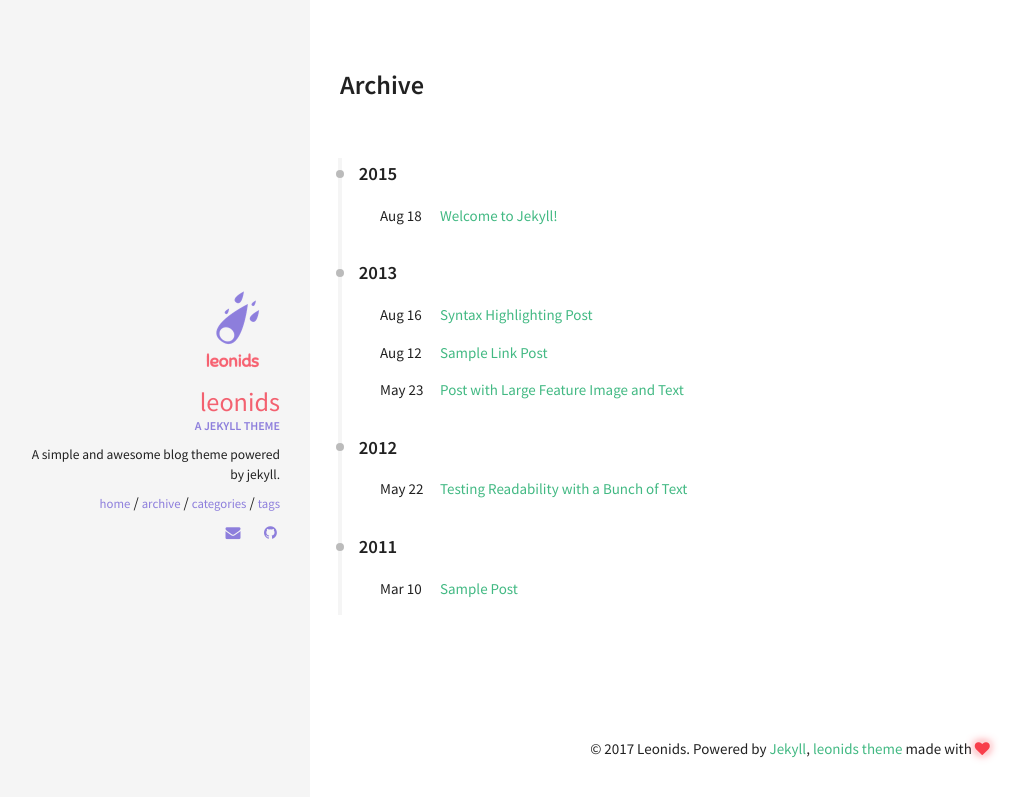
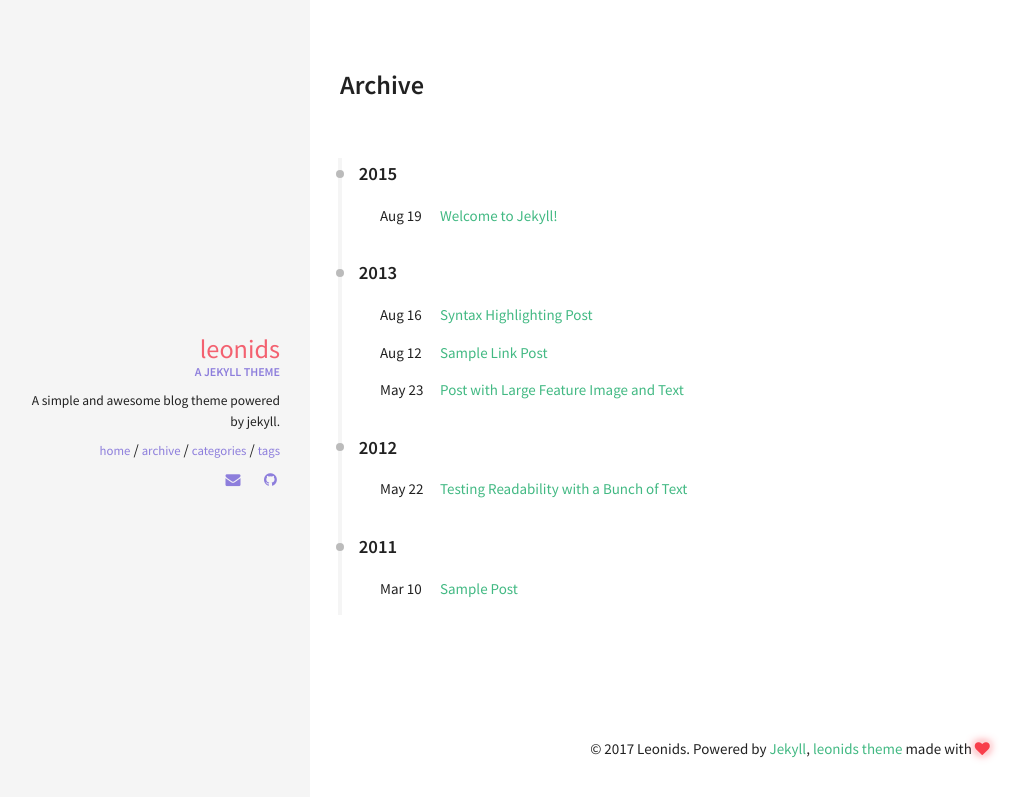
Before and after one commit to gladier/gladier.github.io, a Jekyll site: the page built from archive.html, in a window 1280 px wide. Shown: the top 797 px of the page, without its empty margins (10-1036 px from the left). Built offline with Jekyll 4.4.1, drawn with Linux system fonts in a browser that asks for light colours.

Commit message:
Remove Logo

```diff
--- a/_config.yml
+++ b/_config.yml
@@ -14,7 +14,7 @@
 # Jekyll configuration
 ####################################
 #
-timezone:          Europe/Paris
+timezone:          Australia/Sydney
 markdown:          kramdown
 highlighter:       rouge
 excerpt_separator: <!--more-->
@@ -34,7 +34,7 @@
 #
 owner:
   name: Leonids
-  avatar: leonids-logo.png
+  avatar:
   job: "A jekyll theme"
   bio: "A simple and awesome blog theme powered by jekyll."
   email: bburgess@gladier.net
```
